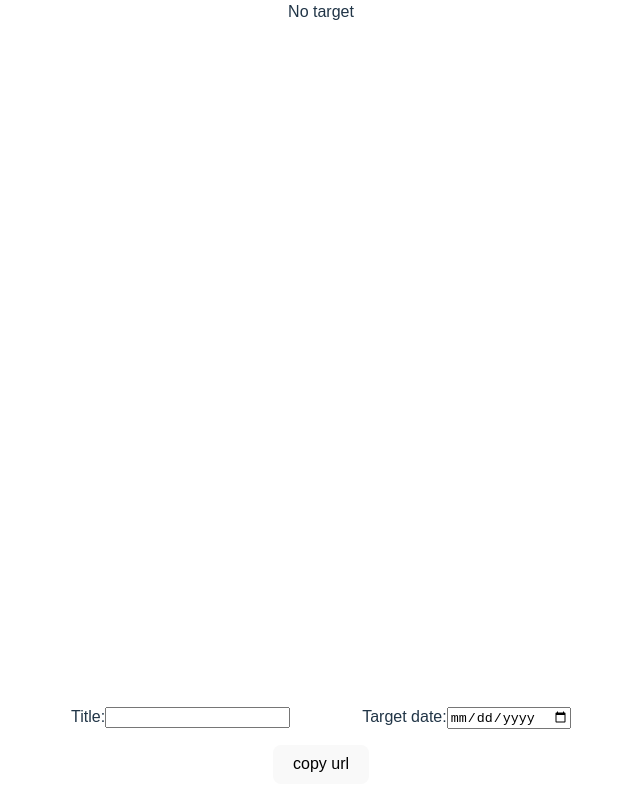
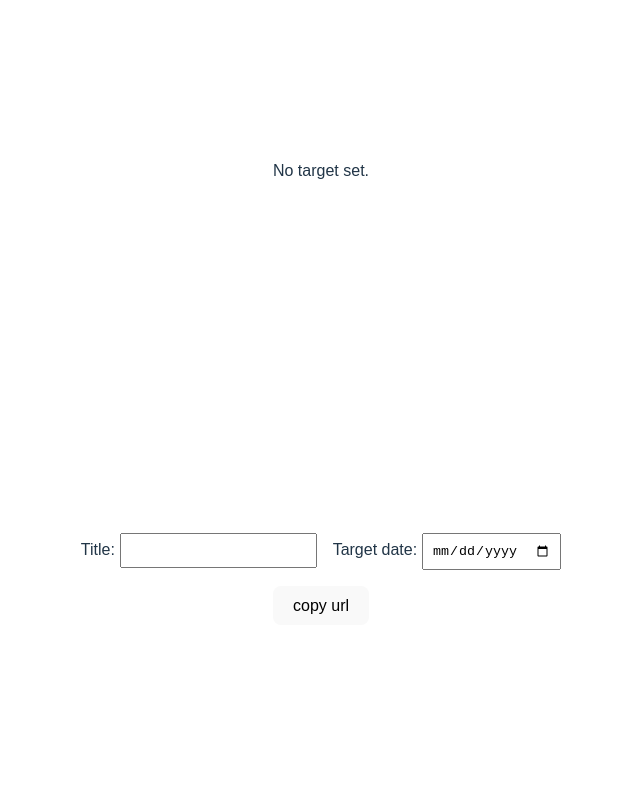
Before and after one commit to jcalixte/miniminu, a Vue app: page / in a window 1280 px wide. Shown: the whole page, without its empty margins (319-959 px from the left). Built offline with nearby package versions, Linux system fonts and the light colour scheme; a web font is replaced by a local one.

Commit message:
better styling

```diff
--- a/src/components/ResponsiveTimeUntil.vue
+++ b/src/components/ResponsiveTimeUntil.vue
@@ -104,7 +104,7 @@ const copyUrl = () => {
         <span class="moment">seconds</span>
       </div>
     </section>
-    <section v-else>No target</section>
+    <section v-else>No target set.</section>
     <section v-if="targetDate" class="target-date">{{ targetDate }}</section>
     <form @submit.prevent>
       <section>
@@ -129,22 +129,27 @@ div.responsive-time-until {
   display: flex;
   flex: 1;
   flex-direction: column;
-  justify-content: space-between;
+  justify-content: space-around;
+  align-items: center;
   height: 100vh;
   width: 100vw;
 }
+
 .time {
   display: flex;
   justify-content: center;
   gap: 1rem;
 }
+
 .count {
   display: flex;
   flex-direction: column;
 }
+
 .number {
   font-size: 36px;
 }
+
 .target-date {
   margin-bottom: 1rem;
 }
@@ -157,9 +162,18 @@ form {
 form section {
   display: flex;
   justify-content: space-between;
+  gap: 1rem;
   max-width: 500px;
   margin: auto;
   padding: 1rem;
+}
+
+label {
+  margin-right: 0.3rem;
+}
+
+input {
+  padding: 0.5rem;
 }
 
 @media (min-width: 600px) {
--- a/src/style.css
+++ b/src/style.css
@@ -64,6 +64,7 @@ button:focus-visible {
 #app {
   margin: 0 auto;
   text-align: center;
+  display: flex;
 }
 
 @media (prefers-color-scheme: light) {
```
